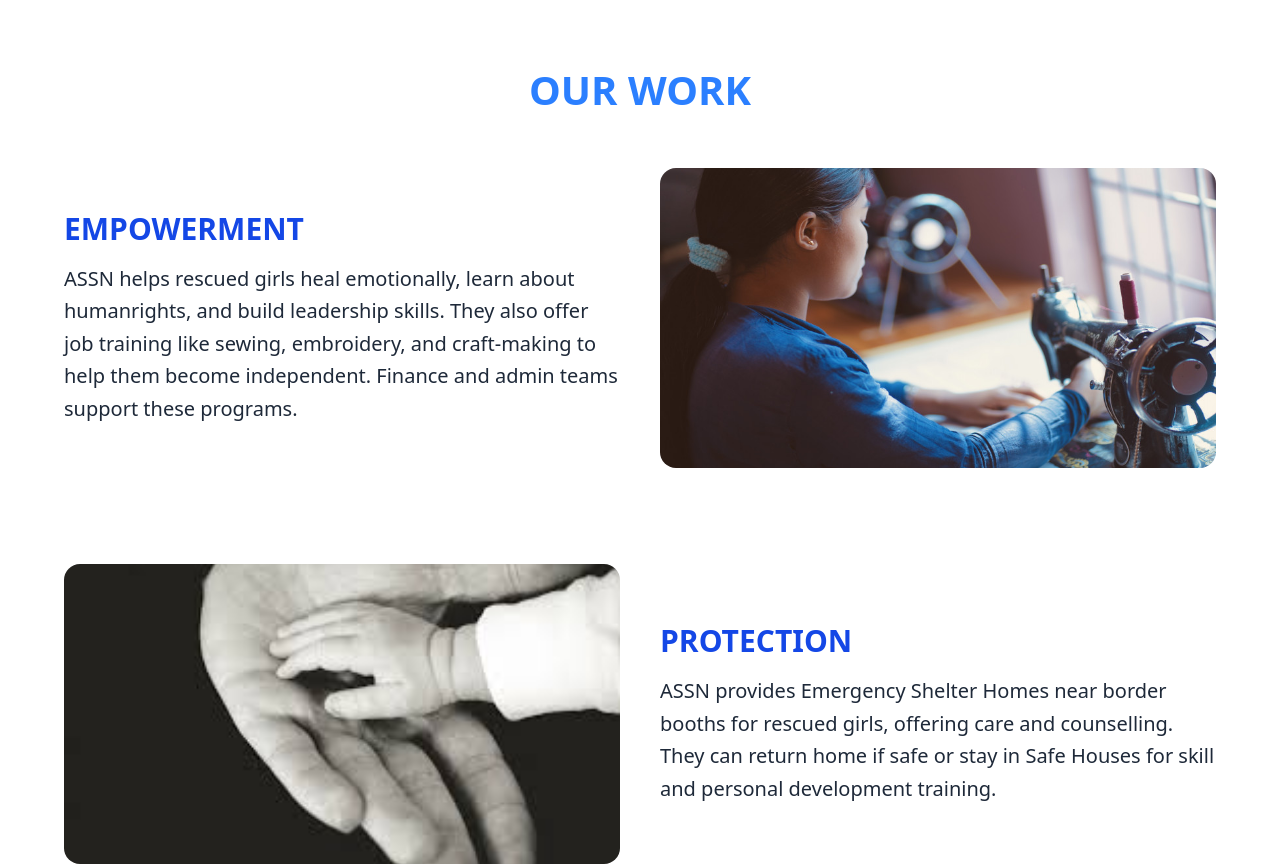
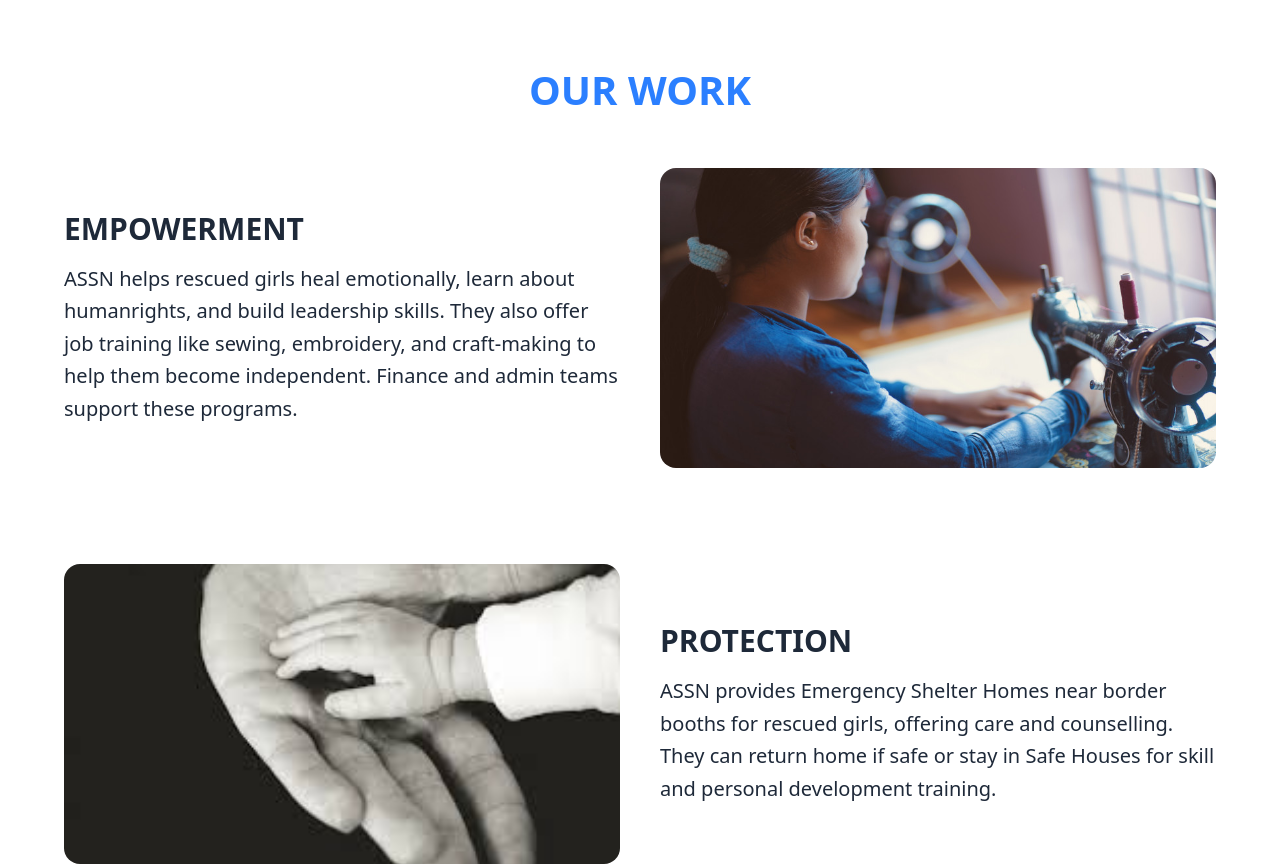
Before and after one commit to poshan25/ashishService, a React (Vite) app: page /ourwork in a window 1280 px wide. Shown: the top 866 px of the page. Built offline with nearby package versions, Linux system fonts and the light colour scheme.

Commit message:
add new code

```diff
--- a/index.html
+++ b/index.html
@@ -2,10 +2,11 @@
 <html lang="en">
   <head>
     <meta charset="UTF-8" />
+    <!-- Meta Descriptions -->
     <link rel="icon" type="image/svg+xml" href="/vite.svg" />
     <meta name="viewport" content="width=device-width, initial-scale=1.0" />
 
-    <title>AshishSocialService</title>
+    <title>Ashish Social Service</title>
   </head>
   <body>
     <div id="root"></div>
--- a/src/components/Section/Account.jsx
+++ b/src/components/Section/Account.jsx
@@ -2,7 +2,10 @@ import React from "react";
 
 const Account = () => {
   return (
-    <div className=" bg-green-100/60 mx-auto px-6 py-16">
+    <div>
+      <hr />
+       <div className=" bg-green-100/60 mx-auto px-6 py-16">
+
       <h1 className="text-4xl md:text-5xl font-bold text-center text-gray-800 mb-12">
         Account Information
       </h1>
@@ -44,6 +47,8 @@ const Account = () => {
         </div>
       </div>
     </div>
+    </div>
+
   );
 };
 
--- a/src/components/Section/ContactUs.jsx
+++ b/src/components/Section/ContactUs.jsx
@@ -55,7 +55,7 @@ const ContactPage = () => {
   return (
     <div className="max-w-6xl mx-auto px-6 py-12 md:py-20">
       {/* Page Heading */}
-      <h1 className="text-4xl md:text-5xl font-bold text-gray-800 mb-12 text-center">
+      <h1 style={{ color: "var(--color-orange)" }} className="text-4xl md:text-5xl font-bold  mb-12 text-center">
         Contact Us
       </h1>
 
--- a/src/components/Section/OurWorkOne.jsx
+++ b/src/components/Section/OurWorkOne.jsx
@@ -12,7 +12,7 @@ const OurWorkOne = ({
       <section className="w-full px-6  py-12">
         <div className="max-w-6xl mx-auto flex flex-col md:flex-row items-center gap-10">
           <div className="w-full md:w-1/2 text-gray-800 space-y-4">
-            <h2 className="text-3xl font-bold text-blue-700">{title1}</h2>
+            <h2 style={{ color: "var(--color-darkishBlue)" }} className="text-3xl font-bold ">{title1}</h2>
             <p className="text-lg leading-relaxed">{description1} </p>
           </div>
 
--- a/src/components/Section/OurWorkTwo.jsx
+++ b/src/components/Section/OurWorkTwo.jsx
@@ -1,17 +1,15 @@
 import React from "react";
 
-const OurWorkTwo = ({
-
-  title2,
-  description2,
-  image2,
-}) => {
+const OurWorkTwo = ({ title2, description2, image2 }) => {
   return (
     <div>
       {/* // yo section chai description first image second ma dakhauna ko lagi */}
-      <section className="w-full px-6  py-12">
-        <div className="max-w-6xl mx-auto flex flex-col md:flex-row items-center gap-10">
- <div className="w-full md:w-1/2 h-[300px] overflow-hidden rounded-xl">
+      <section style={{ background: "var(--color-creamyWhite)" }} className="w-full px-6 py-12">
+        <div
+
+          className="max-w-6xl mx-auto flex flex-col md:flex-row items-center gap-10"
+        >
+          <div className="w-full md:w-1/2 h-[300px] overflow-hidden rounded-xl">
             <img
               className="w-full h-full object-cover shadow-md"
               src={image2}
@@ -20,15 +18,17 @@ const OurWorkTwo = ({
           </div>
 
           <div className="w-full md:w-1/2 text-gray-800 space-y-4">
-            <h2 className="text-3xl font-bold text-blue-700">{title2}</h2>
+            <h2
+              style={{ color: "var(--color-darkishBlue)" }}
+              className="text-3xl font-bold "
+            >
+              {title2}
+            </h2>
             <p className="text-lg leading-relaxed">{description2} </p>
           </div>
-
-
         </div>
 
         {/* // yo section chai image first description second ma dakhauna ko lagi */}
-
       </section>
     </div>
   );
--- a/src/components/Section/WhyUs.jsx
+++ b/src/components/Section/WhyUs.jsx
@@ -8,7 +8,8 @@ const WhyUs = ({ numbers, info, learnMore }) => {
           {numbers}
         </h3>
         <p className="text-lg text-gray-200">{info}</p>
-        <button className="border border-gray-600 rounded-full p-2 mt-10 bg-gray-500">
+        <button style={{ backgroundColor: "var(--color-first)",    backdropFilter: "blur(8px)",
+  }} className="border cursor-pointer border-blue-400  rounded-full p-2 mt-10 ">
           {learnMore}
         </button>
       </div>
--- a/src/index.css
+++ b/src/index.css
@@ -95,11 +95,18 @@
   /* title color */
    --color-darkishBlue: #1447e6;
 
+   /* glassy darkishblue */
+   --color-glassBlue: rgba(20, 48, 80, 0.9);
+
    /* certain heading colors : why us */
    --color-subHeading: #00b8db;
 
   /* span color */
   --color-orange: #ff6900;
+
+
+  /* color creamy white */
+  --color-creamyWhite: #FFFAF0;
 
   /* underline color */
   --color-blue: #f54a00;
```
